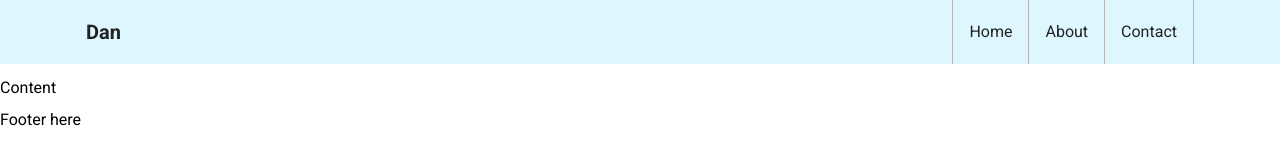
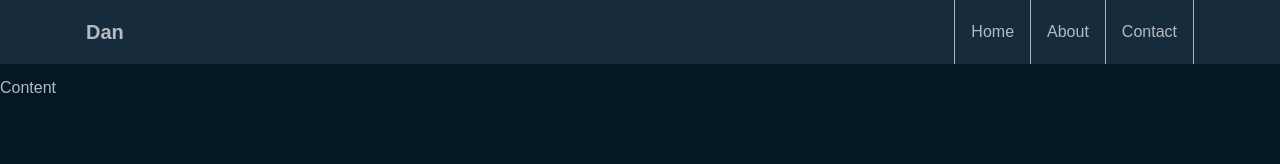
Before and after one commit to DanMyers300/danmyers.net, an Astro site: page / in a window 1280 px wide. Built offline with nearby package versions, Linux system fonts and the light colour scheme; Astro itself is replaced by a stand-in of ours.

Commit message:
removed footer

```diff
--- a/src/components/footer.astro
+++ /dev/null
@@ -1,5 +0,0 @@
----
-// Script
----
-
-<p> Footer here </p>
--- a/src/components/header.astro
+++ b/src/components/header.astro
@@ -61,7 +61,7 @@
 
       .siteHeader {
         position: relative;
-        background-color: #def7ff;
+        background-color: #162b3b;
       }
 
       .siteHeaderWrapper {
@@ -92,7 +92,7 @@
           right: 0;
           left: 0;
           z-index: 1;
-          background-color: #d9f0f7;
+          background-color: #162b3b;
           visibility: hidden; /* Hide initially */
           opacity: 0; /* Start fully transparent */
           transform: translateY(-20px); /* Start slightly above */
@@ -148,7 +148,7 @@
 
       a {
         text-decoration: none;
-        color: #222;
+        color: #b4bbc2;
       }
 
       html {
--- a/src/layouts/layout.astro
+++ b/src/layouts/layout.astro
@@ -1,6 +1,5 @@
 ---
 import Header from '../components/header.astro';
-import Footer from '../components/footer.astro'
 ---
 <!doctype html>
 <html lang="en">
@@ -13,7 +12,6 @@ import Footer from '../components/footer.astro'
     <body>
         <Header />
         <slot />
-        <Footer />
     </body>
 </html>
 
@@ -23,5 +21,8 @@ import Footer from '../components/footer.astro'
         margin: 0;
         width: 100%;
         height: 100%;
+        background-color: #031725; /* Set the background color */
+        color: #b4bbc2; /* Set the text color */
+        font-family: Arial, sans-serif; /* Optional: Set a default font */
     }
 </style>
```
